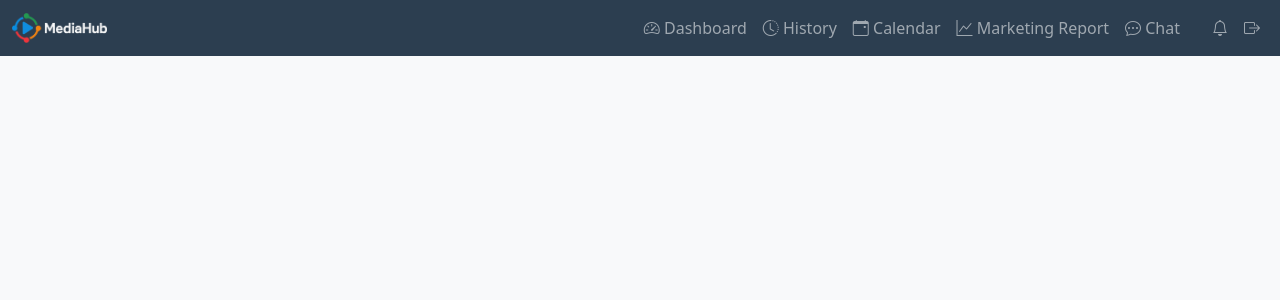
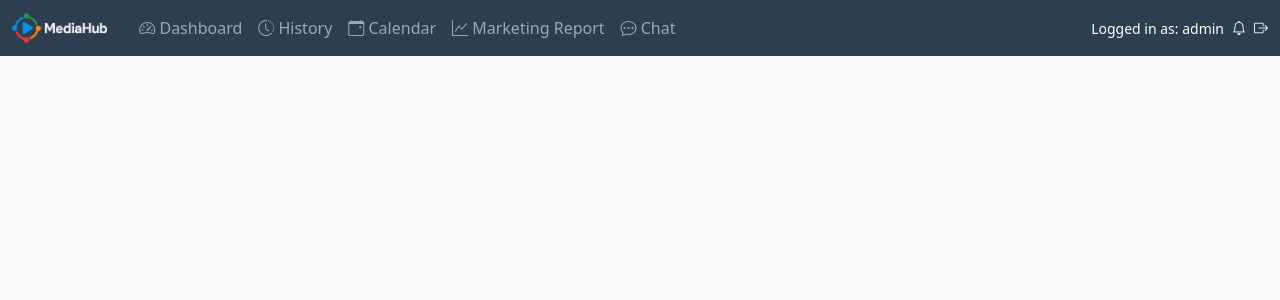
Before and after one commit to CosmickMedia/mediahub, a PHP site: page /public/header.php in a window 1280 px wide. Shown: the top 300 px of the page. Run offline with PHP 8.4, Linux system fonts and the light colour scheme; a user stored in the database is signed in.

Commit message:
Update navigation layouts and store table

```diff
--- a/admin/inc/css/style.css
+++ b/admin/inc/css/style.css
@@ -18,6 +18,7 @@ a:hover { color: #1a252f; }
 .clickable-card { cursor: pointer; transition: transform 0.2s; }
 .clickable-card:hover { transform: translateY(-2px); box-shadow: 0 4px 8px rgba(0,0,0,0.1); }
 .navbar-logo { height: 35px; width: auto; }
+#adminUserInfo a { color: #fff; }
 #notifyCount { display: none; top:-10px; }
 #messages { max-height: 400px; overflow-y: auto; }
 #messages .mine { text-align: right; }
--- a/public/header.php
+++ b/public/header.php
@@ -23,47 +23,24 @@ if (!isset($_SESSION)) { session_start(); }
             <span class="navbar-toggler-icon"></span>
         </button>
         <div class="collapse navbar-collapse" id="navbarPublic">
-            <ul class="navbar-nav ms-auto">
-                <?php if(isset($_SESSION['store_id'])): ?>
-                    <li class="nav-item">
-                        <a class="nav-link" href="index.php">
-                            <i class="bi bi-speedometer2"></i> Dashboard
-                        </a>
-                    </li>
-                    <li class="nav-item">
-                        <a class="nav-link" href="history.php">
-                            <i class="bi bi-clock-history"></i> History
-                        </a>
-                    </li>
-                    <li class="nav-item">
-                        <a class="nav-link" href="calendar.php">
-                            <i class="bi bi-calendar-event"></i> Calendar
-                        </a>
-                    </li>
-                    <li class="nav-item">
-                        <a class="nav-link" href="marketing.php">
-                            <i class="bi bi-graph-up"></i> Marketing Report
-                        </a>
-                    </li>
-                    <li class="nav-item">
-                        <a class="nav-link" href="messages.php">
-                            <i class="bi bi-chat-dots"></i> Chat
-                        </a>
-                    </li>
-                    <li class="nav-item position-relative ms-lg-3">
-                        <a class="nav-link" href="messages.php">
-                            <i class="bi bi-bell"></i>
-                            <span class="position-absolute top-0 start-100 translate-middle badge rounded-pill bg-danger" id="notifyCount">0</span>
-                        </a>
-                    </li>
-                    <li class="nav-item">
-                        <a class="nav-link" href="?logout=1">
-                            <i class="bi bi-box-arrow-right"></i>
-                        </a>
-                    </li>
-                <?php endif; ?>
+            <?php if(isset($_SESSION['store_id'])): ?>
+            <ul class="navbar-nav me-auto mb-2 mb-lg-0">
+                <li class="nav-item"><a class="nav-link" href="index.php"><i class="bi bi-speedometer2"></i> Dashboard</a></li>
+                <li class="nav-item"><a class="nav-link" href="history.php"><i class="bi bi-clock-history"></i> History</a></li>
+                <li class="nav-item"><a class="nav-link" href="calendar.php"><i class="bi bi-calendar-event"></i> Calendar</a></li>
+                <li class="nav-item"><a class="nav-link" href="marketing.php"><i class="bi bi-graph-up"></i> Marketing Report</a></li>
+                <li class="nav-item"><a class="nav-link" href="messages.php"><i class="bi bi-chat-dots"></i> Chat</a></li>
             </ul>
+            <div id="publicUserInfo" class="ms-auto d-flex align-items-center navbar-text small text-white">
+                <span class="me-2">Logged in as: <?php echo htmlspecialchars(trim(($_SESSION['store_first_name'] ?? '') . ' ' . ($_SESSION['store_last_name'] ?? ''))); ?></span>
+                <a class="nav-link position-relative text-white me-2" href="messages.php">
+                    <i class="bi bi-bell"></i>
+                    <span class="position-absolute top-0 start-100 translate-middle badge rounded-pill bg-danger" id="notifyCount">0</span>
+                </a>
+                <a class="nav-link text-white" href="?logout=1"><i class="bi bi-box-arrow-right"></i></a>
+            </div>
+            <?php endif; ?>
         </div>
     </div>
 </nav>
-<div class="container mt-4">
+<div class="container-fluid mt-4">
--- a/public/inc/css/style.css
+++ b/public/inc/css/style.css
@@ -10,6 +10,7 @@ body { background-color: #f8f9fa; }
 .page-link { color: #2c3e50; }
 .page-item.active .page-link { background-color: #2c3e50; border-color: #2c3e50; }
 .navbar-logo { height: 30px; width: auto; }
+#publicUserInfo a { color: #fff; }
 #notifyCount { display: none; }
 #cameraInput { display: none; }
 #latestChats { max-height: 300px; overflow-y: auto; }
```
Also changed, not shown: admin/header.php (+5 -5 lines), admin/stores.php (+4 -3 lines), public/index.php (+2 -6 lines).
